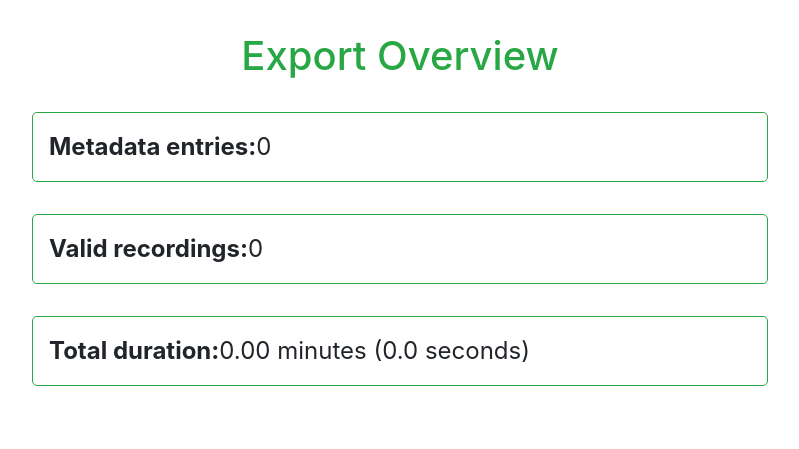
After one commit to ItsJamin/another-tts, a Flask app: page /export in a window 1280 px wide. The commit adds this page. Shown: the top 449 px of the page, without its empty margins (240-1039 px from the left). Run offline with Flask 3, Linux system fonts and the light colour scheme; parts of the project's set-up code (start-up, migrations or seed data) failed here and were passed over.

Commit message:
add export info

```diff
--- a/app.py
+++ b/app.py
@@ -2,6 +2,7 @@ import os
 import shutil
 from flask import Flask, jsonify, render_template, send_file
 from blueprints.collection import collection_bp
+from blueprints.export import export_bp
 
 env_dir = os.path.join(os.getcwd(), "env")
 env_path = os.path.join(env_dir, ".env")
@@ -21,6 +22,7 @@ app = Flask(__name__)
 
 # Register blueprint
 app.register_blueprint(collection_bp)
+app.register_blueprint(export_bp)
 
 DATA_DIR = 'data'
 WAVS_DIR = os.path.join(DATA_DIR, 'wavs')
--- /dev/null
+++ b/blueprints/export.py
@@ -0,0 +1,85 @@
+import os
+import csv
+import wave
+from flask import Blueprint, render_template
+import dotenv
+
+export_bp = Blueprint('export', __name__, template_folder='templates')
+
+DATA_DIR = 'data'
+WAVS_DIR = os.path.join(
+    DATA_DIR,
+    'datasets',
+    dotenv.get_key('env/.env', 'CURRENT_DATASET') or 'your_dataset'
+)
+
+METADATA_FILE = os.path.join(WAVS_DIR, 'metadata.csv')
+
+
+def get_audio_statistics_from_metadata():
+    """
+    Read metadata.csv and calculate statistics based on referenced WAV files.
+    """
+
+    total_entries = 0
+    valid_files = 0
+    missing_files = 0
+    error_files = 0
+    total_duration = 0.0
+
+    if not os.path.exists(METADATA_FILE):
+        return {
+            'total_entries': 0,
+            'valid_files': 0,
+            'missing_files': 0,
+            'error_files': 0,
+            'total_duration': 0.0
+        }
+
+    with open(METADATA_FILE, 'r', encoding='utf-8', newline='') as csvfile:
+        reader = csv.DictReader(csvfile, delimiter='|')
+
+        for row in reader:
+            total_entries += 1
+
+            filename = row.get('filename', '').strip()
+            if not filename:
+                error_files += 1
+                continue
+
+            filepath = os.path.join(WAVS_DIR, filename)
+
+            if not os.path.exists(filepath):
+                missing_files += 1
+                continue
+
+            try:
+                with wave.open(filepath, 'rb') as wf:
+                    frames = wf.getnframes()
+                    rate = wf.getframerate()
+                    duration = frames / float(rate)
+
+                    total_duration += duration
+                    valid_files += 1
+
+            except wave.Error:
+                error_files += 1
+                continue
+
+    return {
+        'total_entries': total_entries,
+        'valid_files': valid_files,
+        'missing_files': missing_files,
+        'error_files': error_files,
+        'total_duration': total_duration
+    }
+
+
+@export_bp.route('/export')
+def export_overview():
+    stats = get_audio_statistics_from_metadata()
+
+    return render_template(
+        'export.html',
+        stats=stats
+    )
--- /dev/null
+++ b/templates/base.html
@@ -0,0 +1,29 @@
+<!DOCTYPE html>
+<html lang="en">
+<head>
+    <meta charset="UTF-8">
+    <title>{% block title %}Another TTS{% endblock %}</title>
+
+    <meta name="viewport" content="width=device-width, initial-scale=1.0">
+
+    <!-- Bootstrap CSS -->
+    <link href="https://cdn.jsdelivr.net/npm/bootstrap@5.3.2/dist/css/bootstrap.min.css" rel="stylesheet">
+
+    <!-- Global custom styles -->
+    <link rel="stylesheet" href="{{ url_for('static', filename='css/style.css') }}">
+
+    {% block head_extra %}{% endblock %}
+</head>
+<body>
+    <div class="container">
+        <div class="recording-card">
+            {% block content %}{% endblock %}
+        </div>
+    </div>
+
+    <!-- Bootstrap JS -->
+    <script src="https://cdn.jsdelivr.net/npm/bootstrap@5.3.2/dist/js/bootstrap.bundle.min.js"></script>
+
+    {% block scripts %}{% endblock %}
+</body>
+</html>
--- /dev/null
+++ b/templates/export.html
@@ -0,0 +1,46 @@
+{% extends "base.html" %}
+
+{% block title %}Export Overview{% endblock %}
+
+{% block content %}
+<h1 class="text-center mb-4" style="color: #28a745;">
+    Export Overview
+</h1>
+
+<div class="sentence-display">
+    <strong>Metadata entries:</strong>
+    {{ stats.total_entries }}
+</div>
+
+<div class="sentence-display">
+    <strong>Valid recordings:</strong>
+    {{ stats.valid_files }}
+</div>
+
+{% if stats.missing_files > 0 %}
+<div class="sentence-display">
+    <strong>Missing WAV files:</strong>
+    {{ stats.missing_files }}
+</div>
+{% endif %}
+
+{% if stats.error_files > 0 %}
+<div class="sentence-display">
+    <strong>Unreadable / corrupted WAVs:</strong>
+    {{ stats.error_files }}
+</div>
+{% endif %}
+
+{% if stats.error_files > 0 %}
+<div class="sentence-display">
+    <strong>Unreadable / corrupted WAVs:</strong>
+    {{ stats.error_files }}
+</div>
+{% endif %}
+
+<div class="sentence-display">
+    <strong>Total duration:</strong>
+    {{ "%.2f"|format(stats.total_duration / 60) }} minutes
+    ({{ "%.1f"|format(stats.total_duration) }} seconds)
+</div>
+{% endblock %}
```
Also changed, not shown: templates/index.html (+22 -29 lines).
